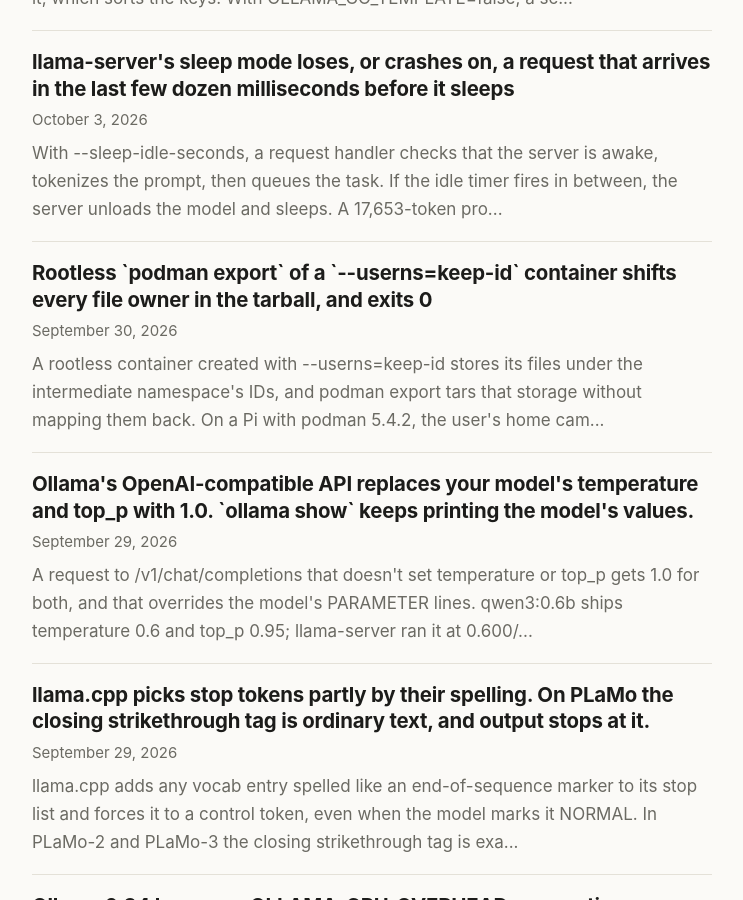
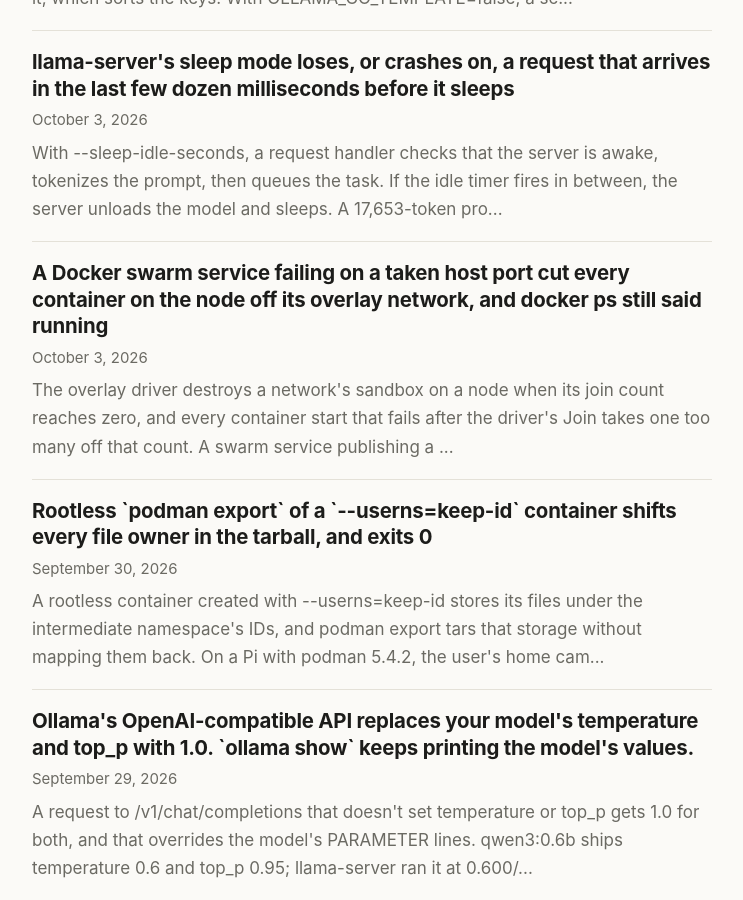
Before and after one commit to mitoyosh/homelab-postmortem, a Jekyll site: the page built from index.html, in a window 1280 px wide and 900 px high, scrolled down 522 px. Shown: the whole window, without its empty margins (268-1011 px from the left). Built offline with Jekyll 4.4.1, drawn with Linux system fonts in a browser that asks for light colours; part of the change alters nothing that is shown.

Commit message:
Post: failed swarm starts cut healthy containers off the overlay
Co-Authored-By: Claude Opus 5.5 <noreply@anthropic.com>

````diff
--- a/_posts/2026-09-12-docker-logs-stops-at-a-nul-byte-and-exits-0.md
+++ b/_posts/2026-09-12-docker-logs-stops-at-a-nul-byte-and-exits-0.md
@@ -167,3 +167,5 @@ If the NUL count is nonzero, or the two last lines disagree on a stopped contain
 The narrow lesson is that `docker logs` reports whether the *read finished*, not whether it *read everything*, and those diverge exactly when you most need them not to. After a power loss, treat the log file as the record and `docker logs` as one view of it that may end early.
 
 The wider one is about comments that describe a design and code that runs outside it. The EOF-on-decode-error path is correct for the case its author had in mind — rotated files, skip the bad one, keep going. Nobody wrote a lie. The code simply also runs in the case where there is nothing to keep going *to*, and in that case the same three lines mean "stop and say nothing." The same shape as [a cloud-init module that reports SUCCESS for the run it skipped](https://homelabpostmortem.com/2026/09/11/cloud-init-never-reads-the-instance-id-you-set/): the status word is true about the control flow and says nothing about your intent. And it sits next to [a journal that is discarded on every reboot](https://homelabpostmortem.com/2026/08/18/trixie-journald-volatile-logs/) as a second way to find, after the crash, that the logs you were counting on are not there — this time with the bytes still on disk.
+
+It was not the last time. A few weeks later, on a swarm node, [failed container starts cut healthy containers off their overlay network while `docker ps` still said running](https://homelabpostmortem.com/2026/10/03/docker-swarm-failed-starts-cut-healthy-containers-off-the-overlay/).
--- /dev/null
+++ b/_posts/2026-10-03-docker-swarm-failed-starts-cut-healthy-containers-off-the-overlay.md
@@ -0,0 +1,139 @@
+---
+title: "A Docker swarm service failing on a taken host port cut every container on the node off its overlay network, and docker ps still said running"
+date: 2026-10-03
+excerpt: "The overlay driver destroys a network's sandbox on a node when its join count reaches zero, and every container start that fails after the driver's Join takes one too many off that count. A swarm service publishing a host port that was already in use retried on its own, and within 20 seconds both healthy containers on the same overlay network were NO-CARRIER while docker ps showed them running. Restarting them didn't help; restarting the daemon did. Docker 29.8.2, the current release."
+devto_title: "A failing Docker swarm service cut healthy containers off the overlay network"
+devto_tags: docker, networking, selfhosted, debugging
+---
+
+**TL;DR**: On a Docker swarm node, the overlay driver keeps a count of how many endpoints have joined each network there, and destroys the network's sandbox on that node when the count reaches zero. When a container start fails after the driver's `Join` (for example because the host port it publishes is taken), libnetwork rolls the join back by calling `Leave` twice, so every such failure takes one more off the count than it added. On Docker 29.8.2, a node with two healthy containers on an overlay network lost that network within 20 seconds of creating a swarm service that published a host port another container already held. Nobody touched anything: the service's own retries did it. Both containers went `NO-CARRIER`, could no longer reach anything on the overlay, and `docker ps` showed them running throughout. Restarting the containers didn't bring them back. Restarting the daemon did. The toolkit's `check-overlay-sandbox.sh` finds containers in that state. Upstream report: [moby/moby#53834](https://github.com/moby/moby/issues/53834).
+
+## The symptom
+
+A Debian 13 VM on Proxmox, Docker 29.8.2 from Docker's apt repository (the current release; the report was against 29.8.1), `docker swarm init` as a single-node swarm. An attachable overlay network with two long-running containers on it, and one more container on the default bridge holding host port 8080:
+
+```bash
+docker network create -d overlay --attachable ovs
+docker run -d --name c1 --network ovs alpine sleep infinity
+docker run -d --name c2 --network ovs alpine sleep infinity
+docker run -d --name holder -p 8080:80 alpine sleep infinity
+```
+
+Then a service that wants port 8080 in host mode. Port conflicts happen easily, from a leftover container, a second compose project or a forgotten test:
+
+```bash
+docker service create -d --name web --network ovs \
+  --publish mode=host,target=80,published=8080 alpine sleep infinity
+```
+
+The service's task fails, and swarm schedules a new one, again and again:
+
+```
+starting container failed: failed to set up container networking: ... endpoint join on GW Network
+failed: driver failed programming external connectivity on endpoint gateway_8e90e46aa0fb (...):
+Bind for 0.0.0.0:8080 failed: port is already allocated
+```
+
+Meanwhile, on the containers that had nothing to do with it (`ping` from each to the network's load-balancer endpoint):
+
+```
+baseline   c1 ping=0  c2 ping=0  netns=present  c1/c2 running
+t+10 s     c1 ping=0  c2 ping=0  netns=present  (2 failed tasks)
+t+20 s     c1 ping=1  c2 ping=1  netns=MISSING  c1/c2 running  (4 failed tasks)
+t+45 s     c1 ping=1  c2 ping=1  netns=MISSING  c1/c2 running
+```
+
+Inside them the overlay interface had lost its carrier:
+
+```
+eth0: <NO-CARRIER,BROADCAST,MULTICAST,UP,M-DOWN> state DOWN
+```
+
+The same happens without swarm services, with plain `docker run`. With one container on the network, the second failed `docker run --network ovp -p 8080:80 ...` against the taken port cut it off. The report used an invalid endpoint sysctl as the failing step, which reproduced here the same way: two failures with one container on the network, three with two.
+
+## Why it's easy to miss
+
+The damage lands on containers that did nothing wrong, and the error lands somewhere else. The failing service logs a port conflict, which looks like the whole story: fix the port, and the service starts. The containers that lost their network stay `running` and healthy by every check that doesn't send traffic over the overlay. Health checks that only test the process inside the container still pass. The symptom other services see is "can't reach c1", and `docker ps` and `docker inspect` still show it running.
+
+The usual reflex doesn't work once it has gone far. After the service's retries had failed more times than there were joins, restarting `c1` and `c2` left the sandbox missing. Stopping both and starting them again recreated `/run/docker/netns/1-…`, but the ping still failed. Only restarting the daemon brought them back:
+
+```
+restart c1 and c2               ping=1 ping=1  netns=MISSING
+stop both, start both           ping=1 ping=1  netns=present
+systemctl restart docker        ping=0 ping=0  netns=present
+```
+
+(After only two manual failures on a one-container network, a plain `docker restart c1` was enough. How much it takes depends on how far past zero the count went.)
+
+## What's really going on
+
+The overlay driver, `daemon/libnetwork/drivers/overlay/ov_network.go` in 29.8.2:
+
+```go
+if incJoinCount {
+    n.joinCnt++
+}
+...
+func (n *network) leaveSandbox() {
+    n.joinCnt--
+    if n.joinCnt != 0 {
+        return
+    }
+    n.destroySandbox()
+```
+
+And the caller, `Endpoint.sbJoin` in `daemon/libnetwork/endpoint.go`, which sets up two rollbacks for one join:
+
+```go
+defer func() {
+    if retErr != nil {
+        if err := ep.sbLeave(ctx, sb, n, true); err != nil { ... }   // calls d.Leave(...)
+    }
+}()
+...
+if err := d.Join(ctx, nid, epid, sb.Key(), ep, ep.generic, sb.Labels()); err != nil {
+    return err
+}
+defer func() {
+    if retErr != nil {
+        if err := d.Leave(nid, epid); err != nil { ... }              // and so does this
+    }
+}()
+```
+
+If anything after `d.Join` fails, both deferred functions run, and the driver sees one `Join` and two `Leave`s. Each failed start therefore costs the network one join it never had. On a node, the count is the containers on the network plus the network's load-balancer endpoint, so a node with N containers on an overlay network loses it after N+1 such failures. These accumulate over the daemon's lifetime, so they don't have to come in a burst. Once the count reaches zero the sandbox is destroyed under the containers still attached. If it goes below zero, the bookkeeping is wrong for every later join on that network until the daemon restarts. That matches what the recovery attempts showed.
+
+A swarm service is the efficient way to get there. Its restart policy turns one bad port into a stream of failed starts, a few per ten seconds, and every one takes another join off the count.
+
+## The fix
+
+There is no release with a fix. The reporter has one ready, pending a maintainer's view. Until then:
+
+**Fix the failing start first.** Anything that fails a container start on an overlay network after the driver has joined (a published host port in use, a bad endpoint option) counts against the healthy containers on that node. A service in a restart loop counts every few seconds. `docker service ps <service> --no-trunc` shows the error. Scale the service to zero or remove it while you fix it.
+
+**Then restart the daemon on that node** if containers are already cut off:
+
+```bash
+systemctl restart docker
+docker start <containers without a restart policy>
+```
+
+Restarting the affected containers may be enough if the count only just reached zero. Here it wasn't, once a service had been retrying.
+
+**Check, rather than trust `docker ps`.** On each node, the sandbox for a network with local containers should exist, and each container's interface on it should have a carrier:
+
+{% raw %}
+```bash
+NET=ovs
+ls /run/docker/netns/1-$(docker network inspect $NET -f '{{slice .Id 0 10}}')
+docker exec c1 ip link show eth0      # NO-CARRIER = cut off
+```
+{% endraw %}
+
+## The generalisable habit
+
+`running` describes the process, not its connections, and the errors are on the container that failed rather than on the ones that paid for it. When a failure can have side effects on shared state, here a per-node reference count, look at the bystanders as well as the thing that failed. A cheap way to cover this is a check that sends real traffic over the network a container depends on, not one that only asks whether the process is alive.
+
+It is the second time on this site that Docker reported success over a broken state: [`docker logs` stops at a NUL byte in a json-file log and exits 0](https://homelabpostmortem.com/2026/09/12/docker-logs-stops-at-a-nul-byte-and-exits-0/). Both times, the command whose job was to tell you said nothing was wrong.
+
+The toolkit's `check-overlay-sandbox.sh` (run as root on each swarm node) checks every overlay network with local containers: that its sandbox exists, and that each running container's interface on it has a carrier. It reads the interface flags from inside the container's network namespace. It also counts swarm tasks that failed during network setup and are still listed, since each of those may have taken a join off the count.
--- a/toolkit/index.md
+++ b/toolkit/index.md
@@ -104,6 +104,11 @@ destructive, dry-run modes where it matters.
   returning everything on disk, or stopping at a NUL byte with exit 0 and
   hiding the rest. From
   [docker logs stops at a NUL byte and exits 0]({{ '/2026/09/12/docker-logs-stops-at-a-nul-byte-and-exits-0/' | relative_url }}).
+- **`check-overlay-sandbox.sh`** — on a Docker swarm node, finds containers
+  that are running but have lost their overlay network: failed container starts
+  can take the node's join count to zero, and a service retrying on a taken host
+  port did it in 20 seconds. Full toolkit only. From
+  [A Docker swarm service failing on a taken host port cut every container off its overlay network]({{ '/2026/10/03/docker-swarm-failed-starts-cut-healthy-containers-off-the-overlay/' | relative_url }}).
 - **`check-podman-compat-update-restart.sh`** — lists the running Podman
   containers that have no restart policy and probes whether this Podman's
   Docker-compatible `update` endpoint resets the policy to `no` when the body
````
Also changed, not shown: assets/covers/2026-10-03-docker-swarm-failed-starts-cut-healthy-containers-off-the-overlay.png (added).
